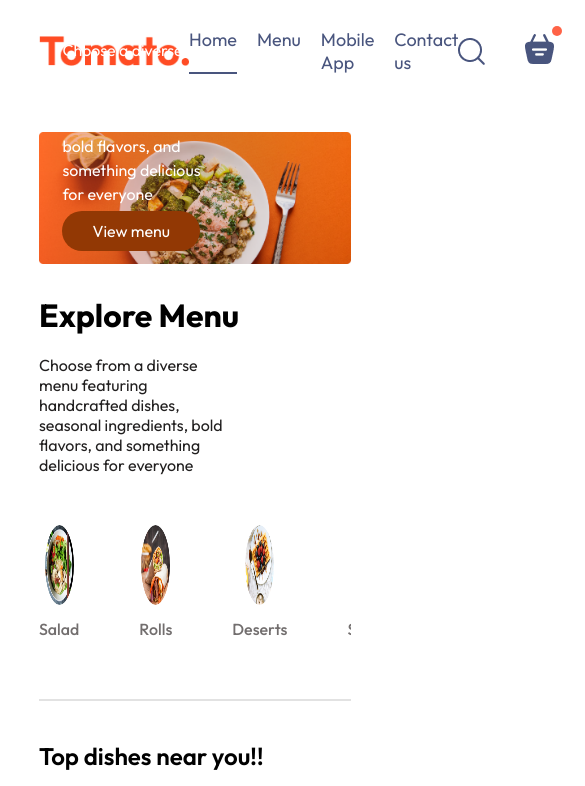
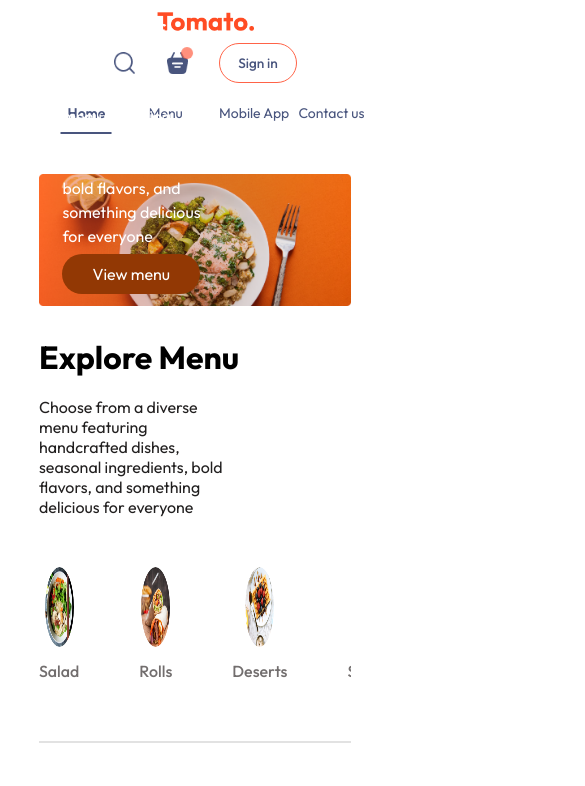
Before and after one commit to venkat-2006/Food-X, a React (Vite) app: page / in a window 390 px wide. Shown: the top 786 px of the page, 585 px wide, since content can reach past the window. Built offline with nearby package versions, Linux system fonts and the light colour scheme.

Commit message:
responsive changes

```diff
--- a/src/components/AppDownload/AppDownload.css
+++ b/src/components/AppDownload/AppDownload.css
@@ -0,0 +1,24 @@
+.app-download{
+        margin:auto auto;
+        margin-top: 100px;
+        font-size: max(3vw,20px);
+        text-align: center;
+        font-weight: 500;
+}
+.app-download-platforms{
+    display: flex;
+    justify-content: center;
+
+    gap: max(2vw,10px);
+    margin-top: 40px;
+}
+.app-download-platforms img{
+    width: max(30vw,120px);
+    max-width: 180px;
+    transition: 0.5s;
+    cursor: pointer;
+}
+.app-download-platforms img:hover{
+    transform: scale(1.05);
+
+}
--- a/src/components/AppDownload/AppDownload.jsx
+++ b/src/components/AppDownload/AppDownload.jsx
@@ -10,7 +10,7 @@ const AppDownload = () => {
                 Tomato-Food X
 
             </p>
-            <div className="add-download-platforms">
+            <div className="app-download-platforms">
                 <img src={assets.play_store} alt="" />
                 <img src={assets.app_store} alt="" />
             </div>
--- a/src/components/FoodDisplay/FoodDisplay.css
+++ b/src/components/FoodDisplay/FoodDisplay.css
@@ -1,35 +1,132 @@
 .food-display {
   margin-top: 30px;
+  width: 100%;
+  padding: 0 clamp(10px, 3vw, 20px);
 }
 
 .food-display h2 {
-  font-size: max(2vw, 24px);
+  font-size: clamp(18px, 4vw, 28px);
   font-weight: 600;
-  margin-bottom: 20px;
+  margin-bottom: clamp(15px, 3vw, 20px);
 }
 
 .food-display-list {
   display: grid;
-  grid-template-columns: repeat(auto-fit, minmax(280px, 1fr));
-  gap: 30px;
-  margin-top: 30px;
-  overflow: hidden;
+  grid-template-columns: repeat(auto-fill, minmax(clamp(250px, 40vw, 300px), 1fr));
+  gap: clamp(15px, 4vw, 30px);
+  margin-top: clamp(20px, 4vw, 30px);
+  width: 100%;
 }
 
-/* Food images only - be more specific */
+
+.food-display-list .food-item {
+  width: 100%;
+  background: #fff;
+  border-radius: 12px;
+  overflow: hidden;
+  box-shadow: 0 2px 10px rgba(0, 0, 0, 0.1);
+  transition: all 0.3s ease;
+}
+
+.food-display-list .food-item:hover {
+  transform: translateY(-2px);
+  box-shadow: 0 8px 25px rgba(0, 0, 0, 0.15);
+}
+
+
 .food-display-list .food-item > img:first-child,
 .food-display-list .food-image img {
   width: 100%;
-  height: 200px;
+  aspect-ratio: 4/3;
   object-fit: cover;
-  border-radius: 8px;
+  object-position: center;
+  border-radius: 0;
+  display: block;
+  transition: transform 0.3s ease;
 }
 
-/* Rating stars - make them small */
+.food-display-list .food-item:hover > img:first-child,
+.food-display-list .food-item:hover .food-image img {
+  transform: scale(1.03);
+}
+
+
 .food-display-list .rating img,
 .food-display-list .stars img {
-  width: 12px !important;
-  height: 12px !important;
-  object-fit: none !important;
+  width: clamp(10px, 2.5vw, 14px) !important;
+  height: clamp(10px, 2.5vw, 14px) !important;
+  object-fit: contain !important;
   border-radius: 0 !important;
+  display: inline-block !important;
 }
+
+/* Tablet adjustments */
+@media (max-width: 768px) {
+  .food-display-list {
+    grid-template-columns: repeat(auto-fill, minmax(clamp(200px, 45vw, 280px), 1fr));
+    gap: clamp(12px, 3vw, 20px);
+  }
+
+  .food-display-list .food-item > img:first-child,
+  .food-display-list .food-image img {
+    aspect-ratio: 3/2;
+  }
+}
+
+
+@media (max-width: 480px) {
+  .food-display {
+    padding: 0 15px;
+  }
+
+  .food-display-list {
+    grid-template-columns: repeat(auto-fill, minmax(160px, 1fr));
+    gap: 15px;
+  }
+
+  .food-display-list .food-item > img:first-child,
+  .food-display-list .food-image img {
+    aspect-ratio: 1/1;
+  }
+
+  .food-display-list .rating img,
+  .food-display-list .stars img {
+    width: 12px !important;
+    height: 12px !important;
+  }
+}
+
+/* Very small screens */
+@media (max-width: 360px) {
+  .food-display {
+    padding: 0 10px;
+  }
+
+  .food-display-list {
+    grid-template-columns: 1fr 1fr;
+    gap: 10px;
+  }
+
+  .food-display-list .food-item > img:first-child,
+  .food-display-list .food-image img {
+    aspect-ratio: 1/1;
+  }
+
+  .food-display-list .rating img,
+  .food-display-list .stars img {
+    width: 10px !important;
+    height: 10px !important;
+  }
+}
+
+
+@media (max-width: 300px) {
+  .food-display-list {
+    grid-template-columns: 1fr;
+  }
+
+  .food-display-list .food-item > img:first-child,
+  .food-display-list .food-image img {
+    aspect-ratio: 16/9;
+  }
+}
--- a/src/components/NavBar/Navbar.css
+++ b/src/components/NavBar/Navbar.css
@@ -1,61 +1,277 @@
 
-
+* {
+    box-sizing: border-box;
+    margin: 0;
+    padding: 0;
+}
+body, html {
+    overflow-x: hidden;
+    width: 100vw;
+}
 .navbar{
-    padding:20px 0px;
-    display: flex;
-    justify-content: space-between;
+    width: 100%;
+    padding: 15px 3vw;
+    display: grid;
+    grid-template-columns: 1fr 2fr 1fr;
     align-items: center;
+    min-height: 60px;
+    background: #fff;
+    position: relative;
+    gap: 2vw;
 }
 .navbar .logo{
-    width: 150px;
-
+    width: 100%;
+    max-width: min(25vw, 150px);
+    height: auto;
+    object-fit: contain;
+    justify-self: start;
 }
 .navbar-menu{
     display: flex;
     list-style: none;
-    gap: 20px;
-    color:#49557e;
-    font-size: 18px;
-
+    gap: min(5vw, 25px);
+    color: #49557e;
+    font-size: min(4.5vw, 18px);
+    margin: 0;
+    padding: 0;
+    justify-content: center;
+    width: 100%;
+    justify-self: center;
+}
+.navbar li{
+    cursor: pointer;
+    transition: all 0.3s ease;
+    padding: min(2vw, 10px) min(3vw, 15px);
+    border-radius: 4px;
+    white-space: nowrap;
+    position: relative;
+    text-align: center;
+    flex: 1;
+    min-width: 0;
+}
+.navbar li:hover{
+    color: #ff6347;
+    background-color: rgba(255, 99, 71, 0.1);
+}
+.navbar .active{
+    color: #49557e;
+    font-weight: 600;
+}
+.navbar .active::after {
+    content: '';
+    position: absolute;
+    bottom: -2px;
+    left: 50%;
+    transform: translateX(-50%);
+    width: 80%;
+    height: 2px;
+    background-color: #49557e;
 }
 .navbar-right{
     display: flex;
-    gap: 40px;
+    gap: min(5vw, 30px);
     align-items: center;
-
-
+    justify-content: flex-end;
+    width: 100%;
+    justify-self: end;
+}
+.navbar-right img{
+    width: min(7vw, 28px);
+    height: min(7vw, 28px);
+    object-fit: contain;
+    flex-shrink: 0;
+}
+.navbar-search-icon{
+    position: relative;
+    display: flex;
+    align-items: center;
+    justify-content: center;
+    padding: min(2vw, 8px);
+    border-radius: 50%;
+    transition: all 0.3s ease;
+    cursor: pointer;
+}
+.navbar-search-icon:hover {
+    background-color: rgba(255, 99, 71, 0.1);
+}
+.navbar-search-icon .dot{
+    position: absolute;
+    width: min(3vw, 12px);
+    height: min(3vw, 12px);
+    background-color: tomato;
+    border-radius: 50%;
+    top: min(1vw, 4px);
+    right: min(1vw, 4px);
+    animation: pulse 2s infinite;
 }
 .navbar button{
     background: transparent;
-    font-size: 16px;
-    color:#49557e;
+    font-size: min(4vw, 16px);
+    color: #49557e;
     border: 1px solid tomato;
-    padding: 10px 30px;
+    padding: min(2.5vw, 10px) min(6vw, 25px);
     border-radius: 50px;
     cursor: pointer;
-    transition: 0.3s;
+    transition: all 0.3s ease;
+    white-space: nowrap;
+    font-weight: 500;
+    flex-shrink: 0;
 }
 .navbar button:hover{
-   background-color: #fff4f2;
+    background-color: #fff4f2;
+    transform: translateY(-1px);
+    box-shadow: 0 2px 8px rgba(255, 99, 71, 0.2);
 }
-.navbar .active{
-    padding-bottom: 2px;
-    border-bottom: 2px solid #49557e;
-
+@keyframes pulse {
+    0% { transform: scale(1); opacity: 1; }
+    50% { transform: scale(1.2); opacity: 0.7; }
+    100% { transform: scale(1); opacity: 1; }
 }
-.navbar li{
-    cursor: pointer;
+@media (min-width: 1051px) {
+    .navbar .logo {
+        max-width: 150px;
+    }
+    .navbar-menu {
+        gap: 25px;
+        font-size: 18px;
+    }
+    .navbar-right {
+        gap: 30px;
+    }
+    .navbar-right img {
+        width: 28px;
+        height: 28px;
+    }
+    .navbar button {
+        padding: 10px 25px;
+        font-size: 16px;
+    }
 }
-.navbar-search-icon{
-    position: relative;
+@media (min-width: 901px) and (max-width: 1050px) {
+    .navbar .logo {
+        max-width: 140px;
+    }
+    .navbar-menu {
+        gap: min(4vw, 20px);
+        font-size: min(4.2vw, 17px);
+    }
+    .navbar-right {
+        gap: min(4.5vw, 30px);
+    }
+    .navbar-right img {
+        width: min(5.5vw, 22px);
+        height: min(5.5vw, 22px);
+    }
+    .navbar button {
+        padding: min(2vw, 8px) min(5vw, 25px);
+    }
 }
-.navbar-search-icon .dot{
-    position:absolute;
-    min-width: 10px;
-    min-height: 10px;
-    background-color: tomato;
-    border-radius: 5px;
-    top: -8px;
-    right: -8px;
-
+@media (min-width: 769px) and (max-width: 900px) {
+    .navbar .logo {
+       max-width: 120px;
+    }
+    .navbar-menu {
+        gap: min(3.5vw, 15px);
+        font-size: min(4vw, 16px);
+    }
+    .navbar-right {
+        gap: min(4vw, 20px);
+    }
+    .navbar-right img {
+        width: min(5vw, 20px);
+        height: min(5vw, 20px);
+    }
+    .navbar button {
+        padding: min(1.8vw, 7px) min(4.5vw, 20px);
+        font-size: min(3.8vw, 15px);
+    }
 }
+@media (max-width: 768px) {
+    .navbar {
+        grid-template-columns: 1fr;
+        grid-template-rows: auto auto auto;
+        padding: 15px 5vw;
+        gap: 15px;
+        text-align: center;
+    }
+    .navbar .logo {
+        justify-self: center;
+        max-width: 30vw;
+        grid-row: 1;
+    }
+    .navbar-right {
+        justify-self: center;
+        justify-content: center;
+        grid-row: 2;
+        width: 100%;
+        gap: 8vw;
+    }
+    .navbar-menu {
+        justify-self: center;
+        grid-row: 3;
+        width: 100%;
+        gap: 6vw;
+        display: flex;
+    }
+    .navbar-menu li {
+        flex: 1;
+        padding: 3vw 2vw;
+        font-size: min(4vw, 16px);
+    }
+    .navbar-right img {
+        width: min(6vw, 24px);
+        height: min(6vw, 24px);
+    }
+    .navbar button {
+        font-size: min(4vw, 15px);
+        padding: min(3vw, 12px) min(6vw, 20px);
+    }
+}
+@media (max-width: 480px) {
+    .navbar {
+        padding: 12px 4vw;
+        gap: 12px;
+    }
+    .navbar .logo {
+        max-width: 25vw;
+    }
+    .navbar-menu {
+        gap: 4vw;
+    }
+    .navbar-menu li {
+        padding: 2.5vw 1.5vw;
+        font-size: min(3.8vw, 14px);
+    }
+    .navbar-right {
+        gap: 6vw;
+    }
+    .navbar-right img {
+        width: min(5.5vw, 22px);
+        height: min(5.5vw, 22px);
+    }
+    .navbar button {
+        font-size: min(3.5vw, 14px);
+        padding: min(2.5vw, 10px) min(5vw, 18px);
+    }
+    .navbar-search-icon .dot {
+        width: min(2.5vw, 10px);
+        height: min(2.5vw, 10px);
+    }
+}
+@media (max-width: 360px) {
+    .navbar {
+        padding: 10px 3vw;
+    }
+    .navbar-menu li {
+        font-size: 12px;
+        padding: 8px 6px;
+    }
+    .navbar-right img {
+        width: 20px;
+        height: 20px;
+    }
+    .navbar button {
+        font-size: 12px;
+        padding: 8px 14px;
+    }
+}
```
